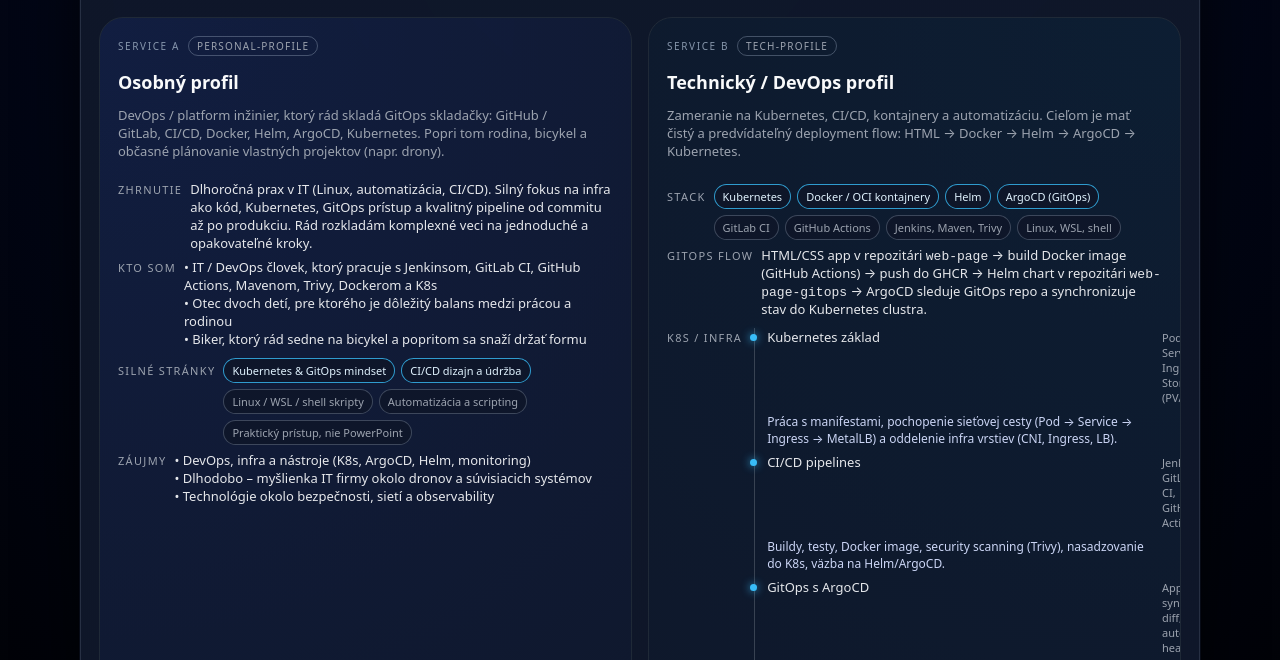
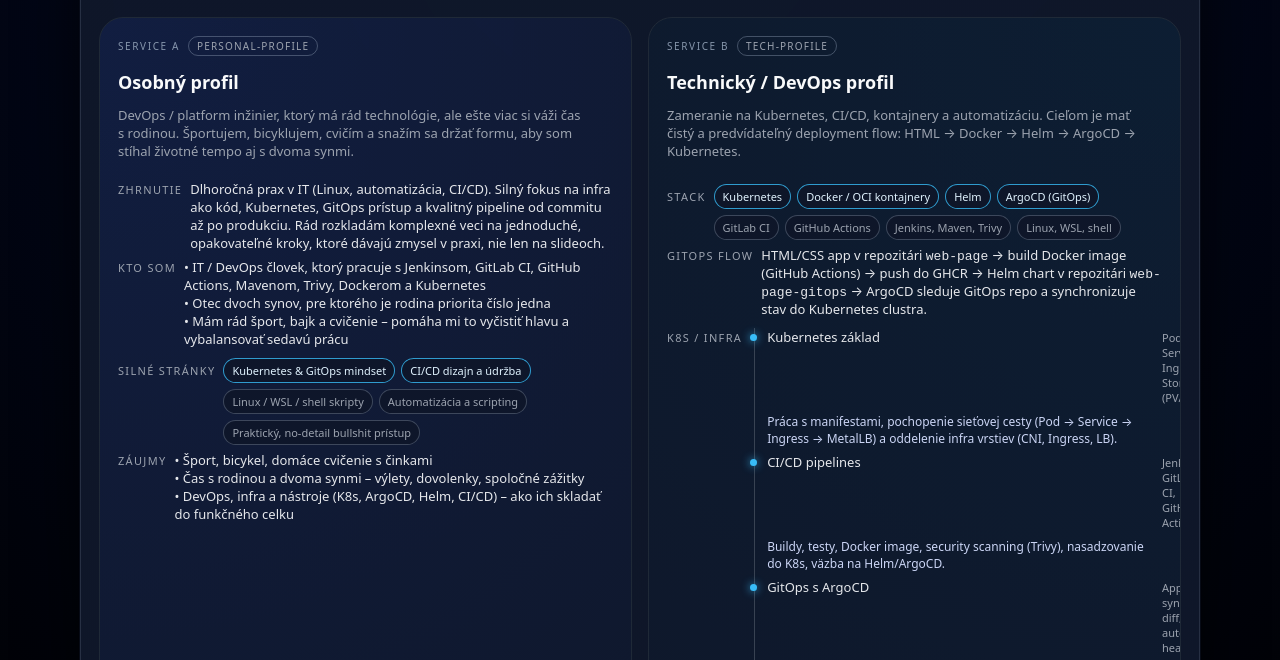
Before and after one commit to johno221/web-page, a plain HTML site: page index.html in a window 1280 px wide. Shown: the part 115-775 px from the top of the page. Drawn offline with Linux system fonts and the light colour scheme.

Commit message:
test cicd

```diff
--- a/index.html
+++ b/index.html
@@ -345,7 +345,6 @@
         <div class="pill">Future: microservices on k8s</div>
       </div>
     </header>
-
     <main>
       <!-- SERVICE A – PERSONAL PROFILE -->
       <section class="panel left">
@@ -355,8 +354,8 @@
         </div>
         <div class="panel-title">Osobný profil</div>
         <div class="panel-subtitle">
-          DevOps / platform inžinier, ktorý rád skladá GitOps skladačky: GitHub / GitLab, CI/CD, Docker, Helm, ArgoCD, Kubernetes.
-          Popri tom rodina, bicykel a občasné plánovanie vlastných projektov (napr. drony).
+          DevOps / platform inžinier, ktorý má rád technológie, ale ešte viac si váži čas s rodinou.
+          Športujem, bicyklujem, cvičím a snažím sa držať formu, aby som stíhal životné tempo aj s dvoma synmi.
         </div>
 
         <ul class="list">
@@ -364,15 +363,16 @@
             <span class="list-label">Zhrnutie</span>
             <span>
               Dlhoročná prax v IT (Linux, automatizácia, CI/CD). Silný fokus na infra ako kód, Kubernetes, GitOps prístup
-              a kvalitný pipeline od commitu až po produkciu. Rád rozkladám komplexné veci na jednoduché a opakovateľné kroky.
+              a kvalitný pipeline od commitu až po produkciu. Rád rozkladám komplexné veci na jednoduché, opakovateľné kroky,
+              ktoré dávajú zmysel v praxi, nie len na slideoch.
             </span>
           </li>
           <li>
             <span class="list-label">Kto som</span>
             <span>
-              • IT / DevOps človek, ktorý pracuje s Jenkinsom, GitLab CI, GitHub Actions, Mavenom, Trivy, Dockerom a K8s<br>
-              • Otec dvoch detí, pre ktorého je dôležitý balans medzi prácou a rodinou<br>
-              • Biker, ktorý rád sedne na bicykel a popritom sa snaží držať formu
+              • IT / DevOps človek, ktorý pracuje s Jenkinsom, GitLab CI, GitHub Actions, Mavenom, Trivy, Dockerom a Kubernetes<br>
+              • Otec dvoch synov, pre ktorého je rodina priorita číslo jedna<br>
+              • Mám rád šport, bajk a cvičenie – pomáha mi to vyčistiť hlavu a vybalansovať sedavú prácu
             </span>
           </li>
           <li>
@@ -383,16 +383,16 @@
                 <span class="badge badge-strong">CI/CD dizajn a údržba</span>
                 <span class="badge">Linux / WSL / shell skripty</span>
                 <span class="badge">Automatizácia a scripting</span>
-                <span class="badge">Praktický prístup, nie PowerPoint</span>
+                <span class="badge">Praktický, no-detail bullshit prístup</span>
               </div>
             </span>
           </li>
           <li>
             <span class="list-label">Záujmy</span>
             <span>
-              • DevOps, infra a nástroje (K8s, ArgoCD, Helm, monitoring)<br>
-              • Dlhodobo – myšlienka IT firmy okolo dronov a súvisiacich systémov<br>
-              • Technológie okolo bezpečnosti, sietí a observability
+              • Šport, bicykel, domáce cvičenie s činkami<br>
+              • Čas s rodinou a dvoma synmi – výlety, dovolenky, spoločné zážitky<br>
+              • DevOps, infra a nástroje (K8s, ArgoCD, Helm, CI/CD) – ako ich skladať do funkčného celku
             </span>
           </li>
         </ul>
```
